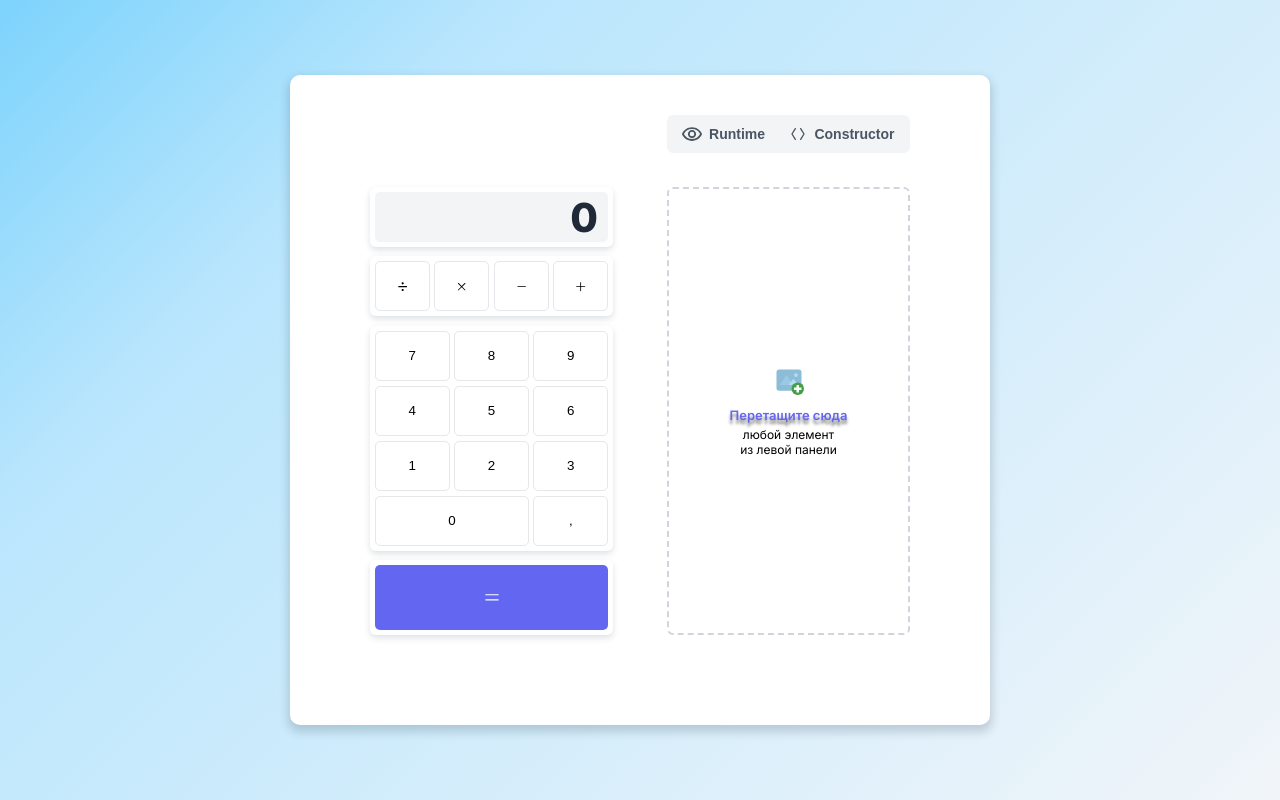
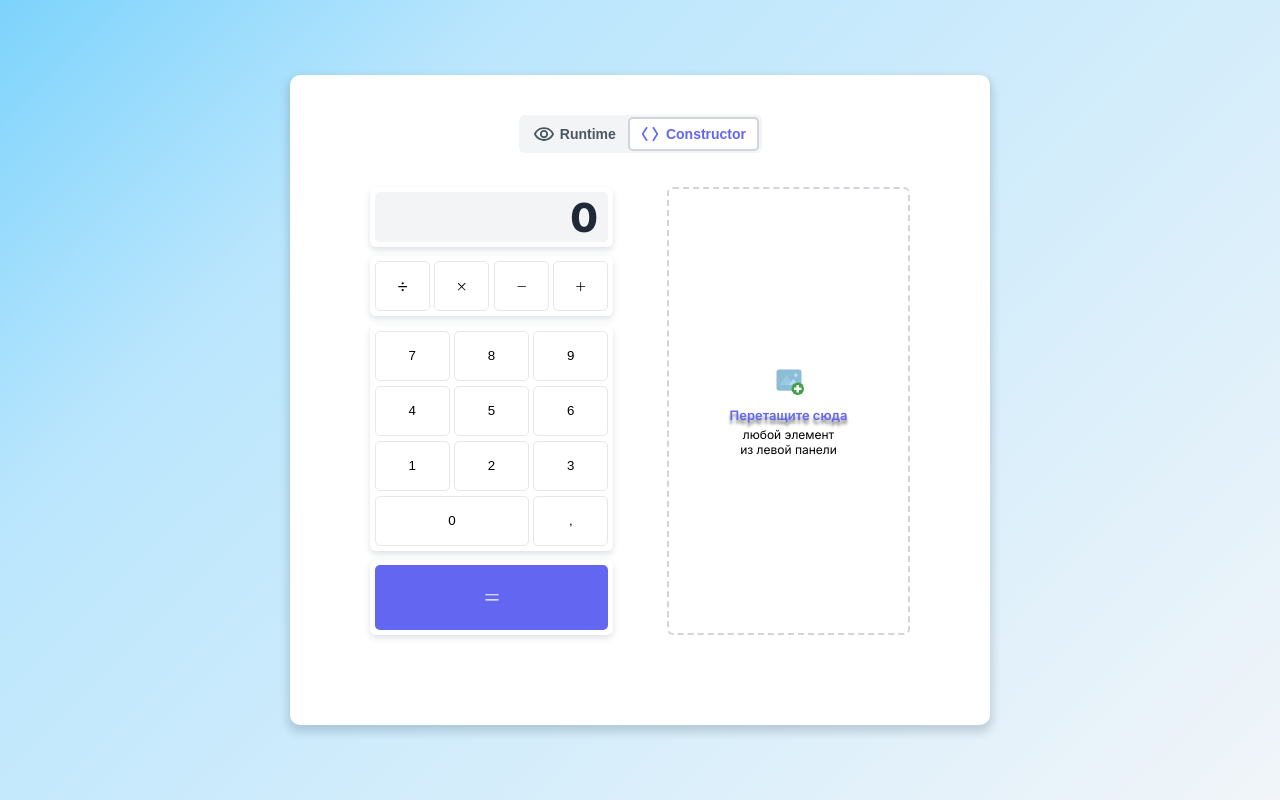
Before and after one commit to HabArt1978/calculator_constructor, a Next.js app: page / in a window 1280 px wide. Built offline with nearby package versions, Linux system fonts and the light colour scheme.

Commit message:
WIP/3 - реализация логики ( StatusSwitchButtons ) ( 1 )

```diff
--- a/src/components/ConstructorContainer/BuildingBlocks/BuildingBlocks.tsx
+++ b/src/components/ConstructorContainer/BuildingBlocks/BuildingBlocks.tsx
@@ -4,10 +4,18 @@ import BlockContainer from './BlockContainer/BlockContainer'
 import { buildingBlocksData } from '@/library/data'
 
 import styles from './buildingBlock.module.scss'
+import useStateSelectors from '@/redux/app/stateSelectors'
 
 export default function BuildingBlocks() {
+  const { activeStatus } = useStateSelectors()
+
+  const isHiddenBlock = activeStatus === 'runtime'
+
   return (
-    <div className={styles.buildingBlocks}>
+    <div
+      className={styles.buildingBlocks}
+      style={isHiddenBlock ? { display: 'none' } : {}}
+    >
       {buildingBlocksData.map(blockData => (
         <React.Fragment key={blockData.block.id}>
           <BlockContainer
--- a/src/components/ConstructorContainer/ConstructorContainer.tsx
+++ b/src/components/ConstructorContainer/ConstructorContainer.tsx
@@ -24,14 +24,17 @@ import type { ActiveBlock, Block } from '@/redux/app/types'
 import styles from './constructorContainer.module.scss'
 
 export default function ConstructorContainer() {
-  const { activeBlock } = useStateSelectors()
+  const { activeBlock, activeStatus } = useStateSelectors()
 
   const dispatch = useAppDispatch()
   const id = useId()
 
   return (
     <DndContext onDragStart={handleDragStart} onDragEnd={handleDragEnd} id={id}>
-      <div className={styles.constructorContainer}>
+      <div
+        className={styles.constructorContainer}
+        style={activeStatus === 'runtime' ? { justifyContent: 'center' } : {}}
+      >
         <BuildingBlocks />
 
         <DesignArea />
--- a/src/components/StatusSwitchButtons/StatusSwitchButtons.tsx
+++ b/src/components/StatusSwitchButtons/StatusSwitchButtons.tsx
@@ -1,22 +1,87 @@
+'use client'
+
 import React from 'react'
+import useStateSelectors from '@/redux/app/stateSelectors'
+import { useAppDispatch } from '@/redux/reduxHooks'
+import { setActiveStatus } from '@/redux/app/appSlice'
 
 import { MdOutlineRemoveRedEye } from 'react-icons/md'
-import { TbBracketsAngle } from 'react-icons/tb'
+import { PiBracketsAngleBold } from 'react-icons/pi'
 
 import styles from '@/components/statusSwitchButtons/statusSwitchButtons.module.scss'
 
 export default function StatusSwitch() {
+  const { activeStatus } = useStateSelectors()
+
+  const dispatch = useAppDispatch()
+
   return (
     <div className={styles.statusSwitchButtons}>
-      <button className={styles.runtimeBtn}>
-        <MdOutlineRemoveRedEye size="22px" color="#4b5563" />
+      <button
+        className={setStylesRuntimeButton().baseStyle}
+        onClick={handleClickRuntimeButton}
+      >
+        <MdOutlineRemoveRedEye
+          size="22px"
+          color={setStylesRuntimeButton()?.iconColor}
+        />
         <span>Runtime</span>
       </button>
 
-      <button className={styles.constructorBtn}>
-        <TbBracketsAngle size="16px" color="#4b5563" />
+      <button
+        className={setStylesConstructorButton().baseStyle}
+        onClick={handleClickConstructorButton}
+      >
+        <PiBracketsAngleBold
+          size="18px"
+          color={setStylesConstructorButton()?.iconColor}
+        />
         <span>Constructor</span>
       </button>
     </div>
   )
+
+  function handleClickRuntimeButton() {
+    if (activeStatus === 'runtime') {
+      return
+    }
+
+    dispatch(setActiveStatus('runtime'))
+  }
+
+  function handleClickConstructorButton() {
+    if (activeStatus === 'constructor') {
+      return
+    }
+
+    dispatch(setActiveStatus('constructor'))
+  }
+
+  function setStylesRuntimeButton() {
+    if (activeStatus === 'runtime') {
+      return {
+        baseStyle: styles['runtimeBtn--active'],
+        iconColor: '#6366f1',
+      }
+    }
+
+    return {
+      baseStyle: styles.runtimeBtn,
+      iconColor: '#4b5563',
+    }
+  }
+
+  function setStylesConstructorButton() {
+    if (activeStatus === 'constructor') {
+      return {
+        baseStyle: styles['constructorBtn--active'],
+        iconColor: '#6366f1',
+      }
+    }
+
+    return {
+      baseStyle: styles.constructorBtn,
+      iconColor: '#4b5563',
+    }
+  }
 }
--- a/src/components/StatusSwitchButtons/statusSwitchButtons.module.scss
+++ b/src/components/StatusSwitchButtons/statusSwitchButtons.module.scss
@@ -2,7 +2,7 @@
 
 .statusSwitchButtons {
   display: flex;
-  align-self: end;
+  align-self: center;
   width: 243px;
   height: 38px;
   top: 20px;
@@ -19,32 +19,53 @@
     font-weight: 600;
     font-size: 14px;
     padding: 5px;
-    border: none;
+    border: 2px solid transparent;
     border-radius: 5px;
     background-color: inherit;
     transition: all 500ms;
 
     & span {
       color: $tw_gray_600;
+      transition: all 500ms;
     }
 
     &.runtimeBtn {
       width: 45%;
+
+      &--active {
+        width: 45%;
+        border: 2px solid $tw_gray_300;
+        background-color: white;
+        transform: none;
+        box-shadow: none;
+
+        & span {
+          color: $tw_indigo_500;
+        }
+      }
     }
 
     &.constructorBtn {
       width: 55%;
+
+      &--active {
+        width: 55%;
+        border: 2px solid $tw_gray_300;
+        background-color: white;
+        transform: none;
+        box-shadow: none;
+
+        & span {
+          color: $tw_indigo_500;
+        }
+      }
     }
 
     &:hover {
-      background-color: white;
-      border: none;
       transform: none;
     }
 
     &:active {
-      background-color: white;
-      border: none;
       transform: none;
       box-shadow: none;
     }
--- a/src/redux/app/appSlice.ts
+++ b/src/redux/app/appSlice.ts
@@ -1,8 +1,14 @@
 import { createSlice } from '@reduxjs/toolkit'
-import type { PayloadAction } from '@reduxjs/toolkit'
 import appState from './initialState'
 
-import { ActiveBlock, Block, DroppableBlockPosition } from './types'
+import type {
+  ActiveBlock,
+  ActiveStatus,
+  Block,
+  DroppableBlockPosition,
+} from './types'
+
+import type { PayloadAction } from '@reduxjs/toolkit'
 
 export const appSlice = createSlice({
   name: 'appSlice',
@@ -29,6 +35,10 @@ export const appSlice = createSlice({
     ) => {
       state.droppableBlockPosition = action.payload
     },
+
+    setActiveStatus: (state, action: PayloadAction<ActiveStatus>) => {
+      state.activeStatus = action.payload
+    },
   },
 })
 
@@ -37,5 +47,6 @@ export const {
   addDesignBlock,
   setDesignBlocks,
   setDroppableBlockPosition,
+  setActiveStatus,
 } = appSlice.actions
 export default appSlice.reducer
--- a/src/redux/app/initialState.ts
+++ b/src/redux/app/initialState.ts
@@ -4,6 +4,7 @@ export const appState: AppStateTypes = {
   activeBlock: null,
   designBlocks: [],
   droppableBlockPosition: null,
+  activeStatus: 'constructor',
 }
 
 export default appState
--- a/src/redux/app/stateSelectors.ts
+++ b/src/redux/app/stateSelectors.ts
@@ -9,9 +9,12 @@ export default function useStateSelectors() {
     ({ appState }) => appState.droppableBlockPosition,
   )
 
+  const activeStatus = useAppSelector(({ appState }) => appState.activeStatus)
+
   return {
     activeBlock,
     transferredBlocks,
     droppableBlockPosition,
+    activeStatus,
   }
 }
--- a/src/redux/app/types.ts
+++ b/src/redux/app/types.ts
@@ -2,6 +2,7 @@ export type AppStateTypes = {
   activeBlock: ActiveBlock
   designBlocks: DesignBlocks
   droppableBlockPosition: DroppableBlockPosition
+  activeStatus: ActiveStatus
 }
 
 export type ActiveBlock = Block | null
@@ -20,3 +21,5 @@ export interface Block {
 export type BlockId = string | number
 
 export type DroppableBlockPosition = 'top' | 'bottom' | null
+
+export type ActiveStatus = 'runtime' | 'constructor'
--- a/src/sass/variables.scss
+++ b/src/sass/variables.scss
@@ -1,6 +1,7 @@
 // variables
 
 // colors
+$tw_indigo_50: #eef2ff;
 $tw_indigo_400: #818cf8;
 $tw_indigo_600: #4f46e5;
 $tw_indigo_500: #6366f1;
```
